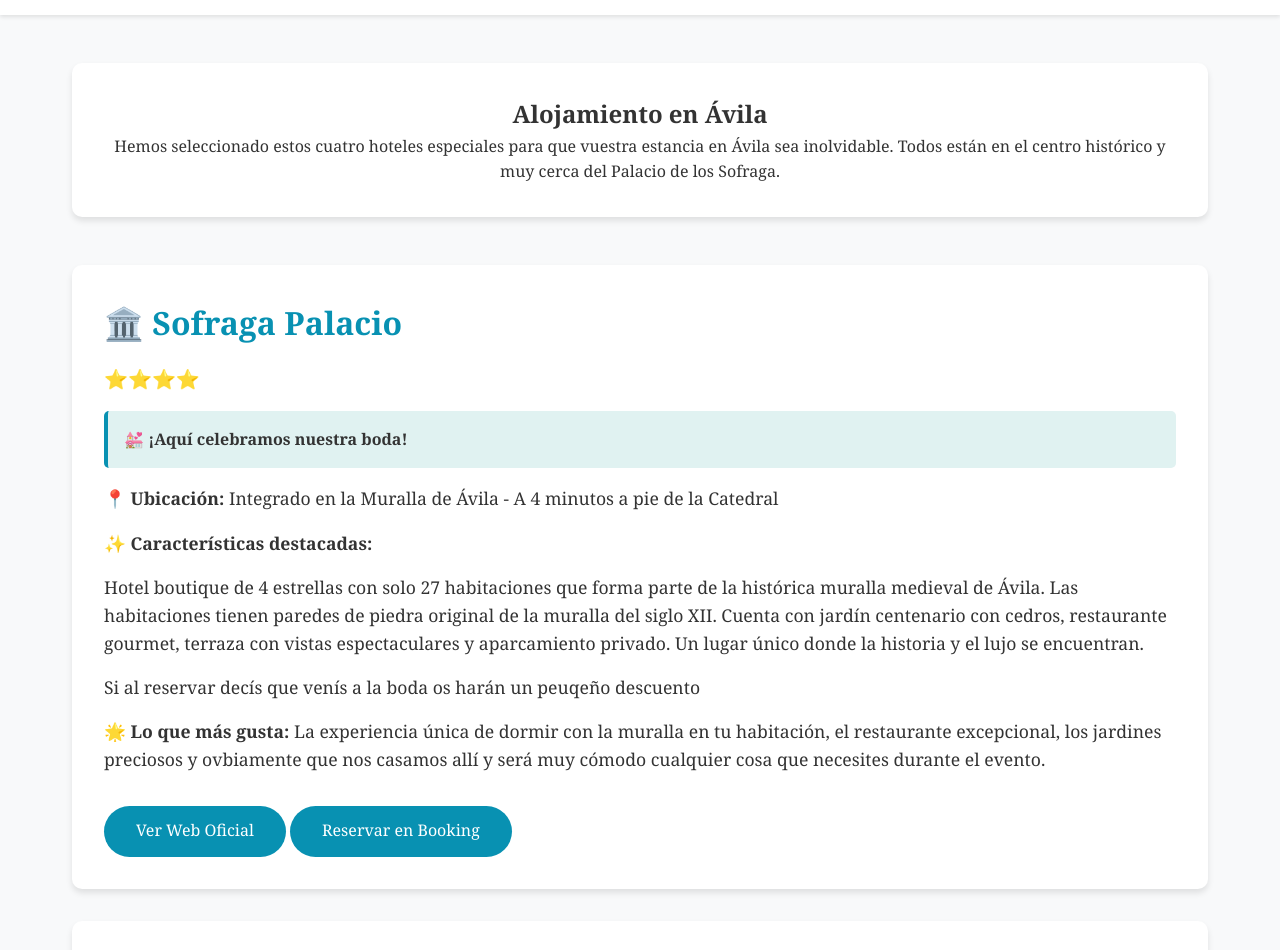
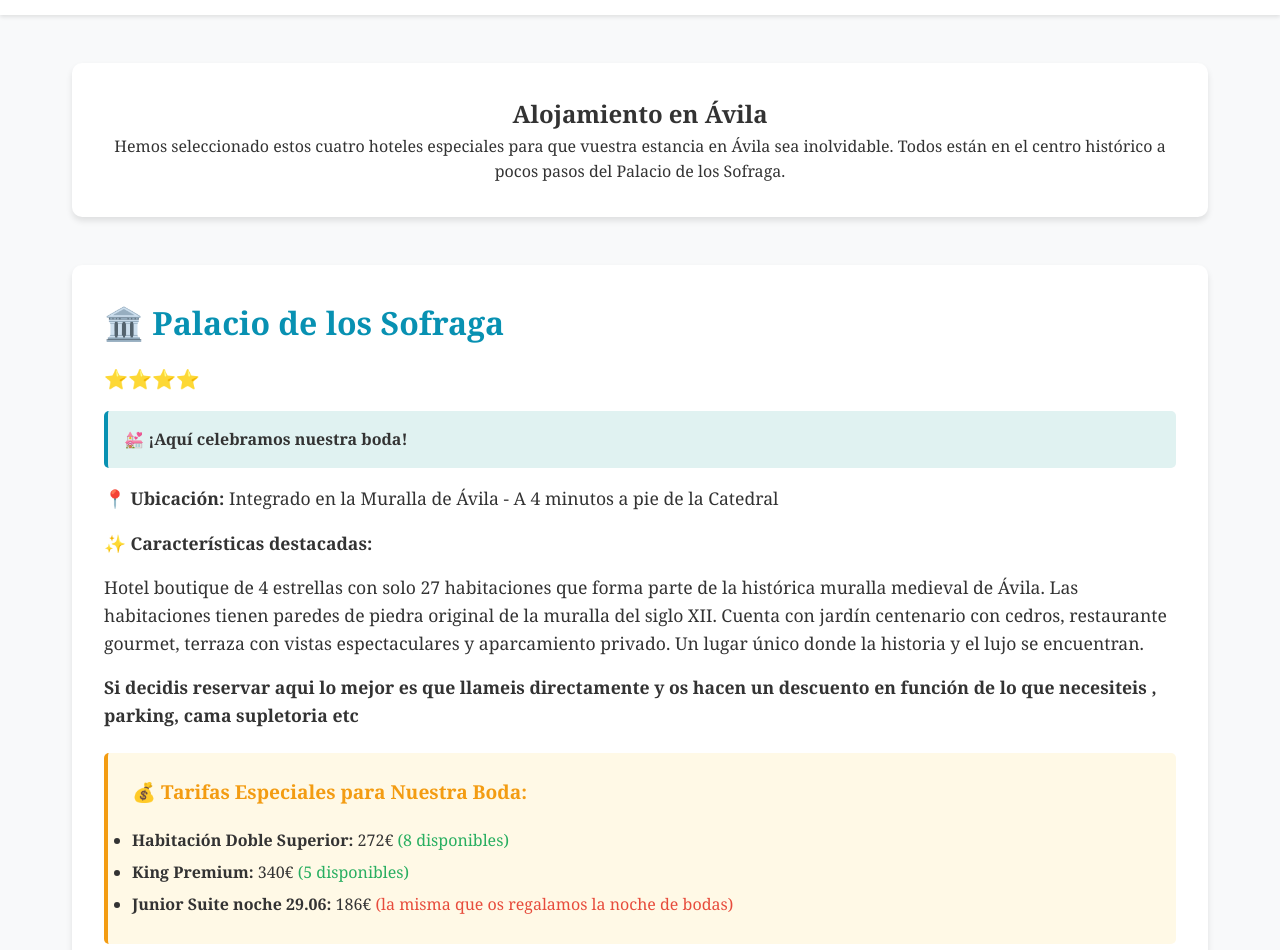
Before and after one commit to pmasiasanchez/bodamariayjuan, a plain HTML site: page hoteles.html in a window 1280 px wide. Shown: the part 241-1191 px from the top of the page. Drawn offline with Linux system fonts and the light colour scheme.

Commit message:
Update hoteles.html

```diff
--- a/hoteles.html
+++ b/hoteles.html
@@ -154,13 +154,13 @@
     <div class="container">
         <div class="intro">
             <h2>Alojamiento en Ávila</h2>
-            <p>Hemos seleccionado estos cuatro hoteles especiales para que vuestra estancia en Ávila sea inolvidable. Todos están en el centro histórico y muy cerca del Palacio de los Sofraga.</p>
+            <p>Hemos seleccionado estos cuatro hoteles especiales para que vuestra estancia en Ávila sea inolvidable. Todos están en el centro histórico a pocos pasos del Palacio de los Sofraga.</p>
         </div>
 
 
         <!-- Hotel 1: Sofraga Palacio -->
         <div class="hotel-card">
-            <h2>🏛️ Sofraga Palacio</h2>
+            <h2>🏛️ Palacio de los Sofraga</h2>
             <div class="estrellas">⭐⭐⭐⭐</div>
 
             <div class="destacado">
@@ -171,7 +171,16 @@
 
             <p><strong>✨ Características destacadas:</strong></p>
             <p>Hotel boutique de 4 estrellas con solo 27 habitaciones que forma parte de la histórica muralla medieval de Ávila. Las habitaciones tienen paredes de piedra original de la muralla del siglo XII. Cuenta con jardín centenario con cedros, restaurante gourmet, terraza con vistas espectaculares y aparcamiento privado. Un lugar único donde la historia y el lujo se encuentran.</p>
-            <p>Si al reservar decís que venís a la boda os harán un peuqeño descuento</p>
+            <p><strong>Si decidis reservar aqui lo mejor es que llameis directamente y os hacen un descuento en función de lo que necesiteis , parking, cama supletoria etc</strong></p>
+            <div style="background: #fff9e6; padding: 1.5rem; border-radius: 5px; margin: 1.5rem 0; border-left: 4px solid #f39c12;">
+    <strong style="font-size: 1.2rem; color: #f39c12;">💰 Tarifas Especiales para Nuestra Boda:</strong>
+        <ul style="margin-top: 1rem; line-height: 2;">
+        <li><strong>Habitación Doble Superior:</strong> 272€ <span style="color: #27ae60;">(8 disponibles)</span></li>
+        <li><strong>King Premium:</strong> 340€ <span style="color: #27ae60;">(5 disponibles)</span></li>
+        <li><strong>Junior Suite noche 29.06:</strong> 186€ <span style="color: #e74c3c;">(la misma que os regalamos la noche de bodas)</span></li>
+        </ul>
+        </div>
+
             <p><strong>🌟 Lo que más gusta:</strong> La experiencia única de dormir con la muralla en tu habitación, el restaurante excepcional, los jardines preciosos y ovbiamente que nos casamos allí y será muy cómodo cualquier cosa que necesites durante el evento.</p>
 
             <a href="https://www.sofragapalacio.com/" target="_blank" class="btn">Ver Web Oficial</a>
```
